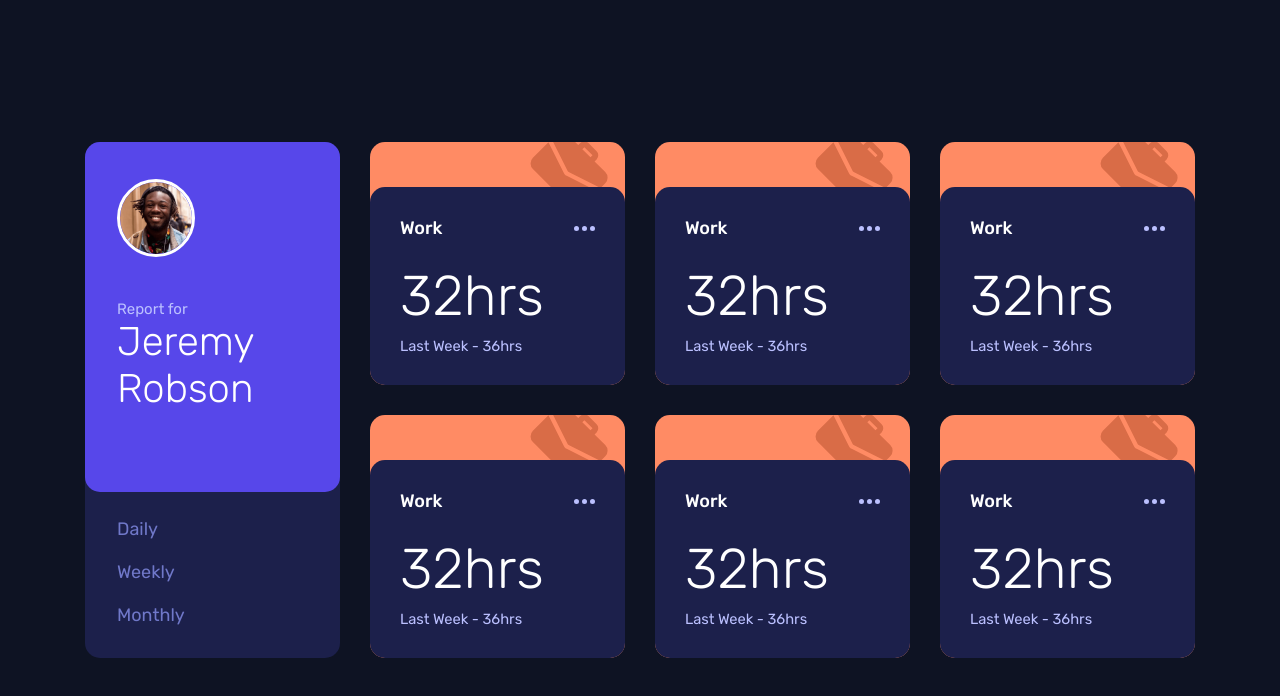
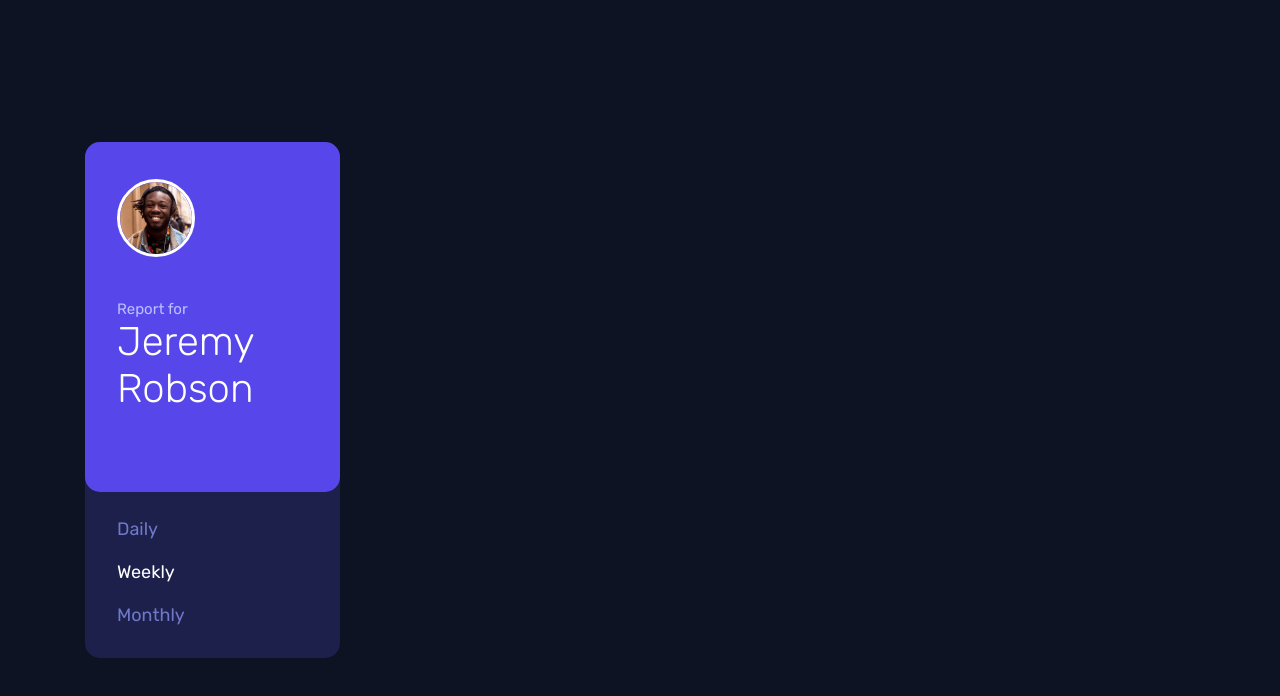
Before and after one commit to flavin-jr/Time-Tracking-dashboard, a website: page index.html in a window 1280 px wide. Drawn offline with Linux system fonts and the light colour scheme.

Commit message:
feat: add active attribute to button

```diff
--- a/index.html
+++ b/index.html
@@ -9,6 +9,7 @@
   <link href="https://fonts.googleapis.com/css2?family=Rubik:ital,wght@0,300..900;1,300..900&display=swap"
     rel="stylesheet">
   <link rel="stylesheet" href="css/style.css">
+  <script defer src="script.js"></script>
   <title>Time Tracking Dashboard</title>
 </head>
 
@@ -21,107 +22,12 @@
     </div>
     <div class="user-report-options">
       <button>Daily</button>
-      <button>Weekly</button>
+      <button active>Weekly</button>
       <button>Monthly</button>
     </div>
   </div>
   <div class="user-activities-cards">
-    <div class="user-activity">
-      <div class="img-container">
 
-        <img src="images/icon-work.svg" alt="">
-      </div>
-      <div class="user-acitvity-details">
-        <div class="activity-type">
-          <p>Work</p>
-          <img src="images/icon-ellipsis.svg" alt="">
-        </div>
-        <div class="activity-duration">
-          <p>32hrs</p>
-          <span>Last Week - 36hrs</span>
-        </div>
-      </div>
-    </div>
-    <div class="user-activity">
-      <div class="img-container">
-
-        <img src="images/icon-work.svg" alt="">
-      </div>
-      <div class="user-acitvity-details">
-        <div class="activity-type">
-          <p>Work</p>
-          <img src="images/icon-ellipsis.svg" alt="">
-        </div>
-        <div class="activity-duration">
-          <p>32hrs</p>
-          <span>Last Week - 36hrs</span>
-        </div>
-      </div>
-    </div>
-    <div class="user-activity">
-      <div class="img-container">
-
-        <img src="images/icon-work.svg" alt="">
-      </div>
-      <div class="user-acitvity-details">
-        <div class="activity-type">
-          <p>Work</p>
-          <img src="images/icon-ellipsis.svg" alt="">
-        </div>
-        <div class="activity-duration">
-          <p>32hrs</p>
-          <span>Last Week - 36hrs</span>
-        </div>
-      </div>
-    </div>
-    <div class="user-activity">
-      <div class="img-container">
-
-        <img src="images/icon-work.svg" alt="">
-      </div>
-      <div class="user-acitvity-details">
-        <div class="activity-type">
-          <p>Work</p>
-          <img src="images/icon-ellipsis.svg" alt="">
-        </div>
-        <div class="activity-duration">
-          <p>32hrs</p>
-          <span>Last Week - 36hrs</span>
-        </div>
-      </div>
-    </div>
-    <div class="user-activity">
-      <div class="img-container">
-
-        <img src="images/icon-work.svg" alt="">
-      </div>
-      <div class="user-acitvity-details">
-        <div class="activity-type">
-          <p>Work</p>
-          <img src="images/icon-ellipsis.svg" alt="">
-        </div>
-        <div class="activity-duration">
-          <p>32hrs</p>
-          <span>Last Week - 36hrs</span>
-        </div>
-      </div>
-    </div>
-    <div class="user-activity">
-      <div class="img-container">
-
-        <img src="images/icon-work.svg" alt="">
-      </div>
-      <div class="user-acitvity-details">
-        <div class="activity-type">
-          <p>Work</p>
-          <img src="images/icon-ellipsis.svg" alt="">
-        </div>
-        <div class="activity-duration">
-          <p>32hrs</p>
-          <span>Last Week - 36hrs</span>
-        </div>
-      </div>
-    </div>
   </div>
 
 </body>
--- a/scss/style.scss
+++ b/scss/style.scss
@@ -3,6 +3,10 @@
     margin: 0;
     box-sizing: border-box;
     font-family: 'Rubik', sans-serif;
+}
+
+button[active] {
+    color: white !important;
 }
 
 body {
@@ -125,7 +129,6 @@ body {
 
     .user-activity {
         border-radius: 15px;
-        background-color: #FF8B64;
         width: 255px;
 
         @media (max-width:500px) {
```
Also changed, not shown: css/style.css, 1 other file.
